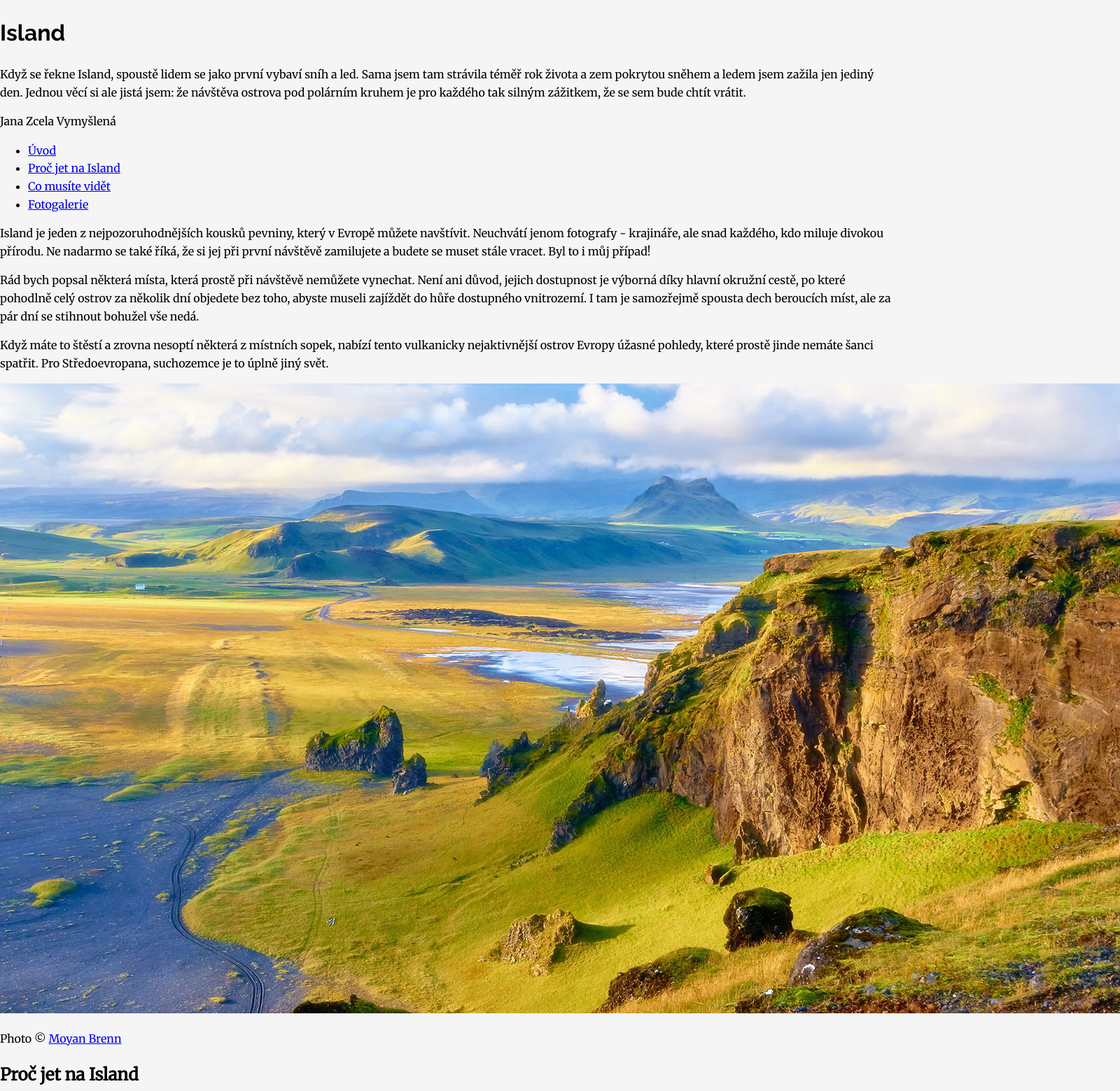
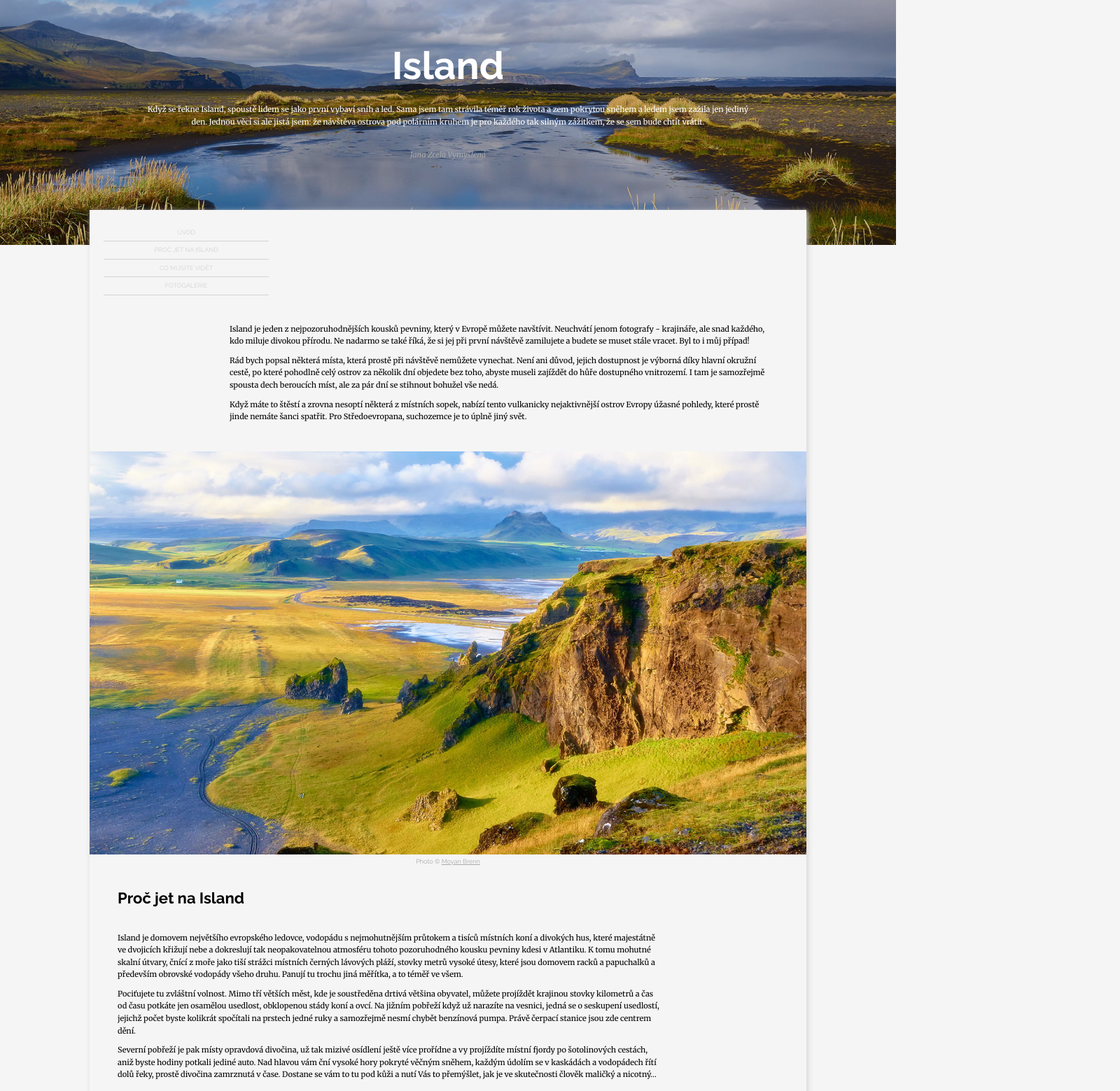
Before and after one commit to tvorimweb-2020-praha-jaro/projekt06-island-JanaAmbrozova, a plain HTML site: page index.html in a window 1280 px wide. Shown: the top 1559 px of the page at 70% size, 1600 px wide, since content can reach past the window. Drawn offline with Linux system fonts and the light colour scheme.

Commit message:
Island - 1.verze
Nepodařilo se mi:
- dostat photo popis do obrázku
- strong v CSS není boldem
- u PC verze zarovnani menu s 1. odstavcem - zkousela jsem přes display flex, ale nějak to nedopadlo
- podtrzeni nadpisu h2

```diff
--- a/index.html
+++ b/index.html
@@ -11,18 +11,18 @@
 
 
         <!-- hlavička -->
-
+    <div class="hlavicka">
             <h1 class="titulek">Island</h1>
 
             <p class="perex">Když se řekne Island, spoustě lidem se jako první vybaví sníh a led. Sama jsem tam strávila téměř rok života a zem pokrytou sněhem a ledem jsem zažila jen jediný den. Jednou věcí si ale jistá jsem: že návštěva ostrova pod polárním kruhem je pro každého tak silným zážitkem, že se sem bude chtít vrátit.</p>
 
             <p class="autor">Jana Zcela Vymyšlená</p>
+    </div>
 
 
-
-
+    <div class="clanek">
         <!-- menu -->
-
+        <div class="odstavec1">
             <ul class="menu">
                 <li><a href="#">Úvod</a></li>
                 <li><a href="#">Proč jet na Island</a></li>
@@ -31,16 +31,15 @@
             </ul>
 
 
-
             <!-- sekce Úvod -->
-
+            <div class="uvod">
                 <p>Island je jeden z nejpozoruhodnějších kousků pevniny, který v Evropě můžete navštívit. Neuchvátí jenom fotografy - krajináře, ale snad každého, kdo miluje divokou přírodu. Ne nadarmo se také říká, že si jej při první návštěvě zamilujete a budete se muset stále vracet. Byl to i můj případ!</p>
 
                 <p>Rád bych popsal některá místa, která prostě při návštěvě nemůžete vynechat. Není ani důvod, jejich dostupnost je výborná díky hlavní okružní cestě, po které pohodlně celý ostrov za několik dní objedete bez toho, abyste museli zajíždět do hůře dostupného vnitrozemí. I tam je samozřejmě spousta dech beroucích míst, ale za pár dní se stihnout bohužel vše nedá.</p>
 
                 <p>Když máte to štěstí a zrovna nesoptí některá z místních sopek, nabízí tento vulkanicky nejaktivnější ostrov Evropy úžasné pohledy, které prostě jinde nemáte šanci spatřit. Pro Středoevropana, suchozemce je to úplně jiný svět.</p>
-
-
+            </div>
+        </div>
                 <img src="images/island1.jpg" alt="Island">
                 <p class="popisek">
                     Photo &copy; <a href="https://flic.kr/p/yFnyAT">Moyan Brenn</a>
@@ -48,7 +47,7 @@
 
 
         <!-- sekce Proč -->
-
+        <div class="proc">
             <h2>Proč jet na Island</h2>
 
             <p>Island je domovem největšího evropského ledovce, vodopádu s nejmohutnějším průtokem a tisíců místních koní a divokých hus, které majestátně ve dvojicích křižují nebe a dokreslují tak neopakovatelnou atmosféru tohoto pozoruhodného kousku pevniny kdesi v Atlantiku. K tomu mohutné skalní útvary, čnící z moře jako tiší strážci místních černých lávových pláží, stovky metrů vysoké útesy, které jsou domovem racků a papuchalků a především obrovské vodopády všeho druhu. Panují tu trochu jiná měřítka, a to téměř ve všem.</p>
@@ -62,7 +61,7 @@
             <p class="popisek">
                 Photo &copy; <a href="https://flic.kr/p/yiAg2h">Moyan Brenn</a>
             </p>
-
+        </div>
 
         <!-- sekce Co musíte vidět -->
 
@@ -93,7 +92,7 @@
 
 
         <!-- sekce Fotogalerie -->
-
+        <div class="fotogalerie">
 		<h2>Fotogalerie</h2>
 
         <div class="galerie">
@@ -169,22 +168,24 @@
 					<span class="popisek-copy">Photo &copy; <a href="https://flic.kr/p/getEgS">Moyan Brenn</a></span>
 				</p>
             </div>
+        </div>
 
 		</div><!-- konec .galerie -->
 
 
 
         <!-- patička -->
-
+    <footer class="paticka">
         <p>
             Texty převzaty z článků:<br>
             Roman Pech - <a href="http://cestovani.idnes.cz/island-a-roman-pech-0nh-/kolem-sveta.aspx?c=A140519_125122_kolem-sveta_tom">Závislost jménem Island. Tipy znalce, jak zemi levně procestovat</a><br>
             Michal Balada - <a href="http://www.pohora.cz/tipy-na-vylety/16352-cesta-kolem-islandu-za-10-dni/">Cesta kolem Islandu za 10 dní</a>
         </p>
-        <p>
+    </footer>
+        <p class="uvodnifoto">
             Úvodní fotografie &copy; <a href="https://flic.kr/p/gett4S">Moyan Brenn</a>
         </p>
-
+    </div>
 
     </body>
 </html>
--- a/style.css
+++ b/style.css
@@ -13,31 +13,204 @@ body {
     padding: 0;
     background-color: #f5f5f5;
     font-family: 'Merriweather', serif;
-    font-size: 16px;
+    font-size: 11px;
     line-height: 1.6;
 }
 
+/* HLAVICKA */
+.hlavicka {
+    background-size: cover;
+    background-position: center;
+    background-image: linear-gradient(rgba(0,0,0,0.2), rgba(0,0,0,0.2)), url(images/island-hlavicka.jpg);
+    padding: 20px;
+}
+.titulek,
+.perex,
+.autor {
+    padding: 0;
+    text-align: center;
+}
+.titulek {
+    margin: 0 0 10px 0;
+    font-family: 'Raleway', serif;
+    font-size: 35px;
+    font-weight: 600;
+    color: white;
+}
+.perex {
+    margin: 0 0 30px 0;
+    color: white;
+}
+.autor {
+    margin: 0 0 10px 0;
+    font-style: italic;
+    color: darkgrey;
+}
 
-/* HLAVICKA */
+/* MENU */
+.menu {
+    margin: 0 0 20px 0;
+    padding: 20px;
+    list-style: none;
+}
+.menu li {
+    display: block;
+    border-bottom: solid lightgrey 0.05px;
+    padding:5px;
+}
+.menu a {
+    display: block;
+    font-family: 'Raleway', serif;
+    font-size: 9px;
+    text-transform: uppercase;
+    text-align: center;
+    color: lightgrey;
+    text-decoration: none;
+}
+.menu a:hover {
+}
 
-.titulek {
+/* OBSAH */
+p {
+    margin: 0 0 10px 0;
+    padding: 0px 15px;
+    color: black;
+}
+h2 {
+    margin: 0 0 30px 0;
+    padding: 15px;
+    font-size: 18px;
     font-family: 'Raleway', serif;
 }
-
-
-/* MENU */
-
-
-
-
-/* OBSAH */
-
-
-
+h2:after, p:before {
+    content:"";
+}
+img {
+    margin-top: 30px;
+    width: 100%;
+}
 
 /* FOTOGALERIE */
-
-
-
+.popisek {
+    font-size: 9px;
+    font-family: 'Raleway', serif;
+    text-align: center;
+    color: darkgrey;
+    line-height: normal;
+    margin: 0px;
+    padding: 0px 15px 15px 15px;
+}
+.foto .popisek {
+    font-weight: bolder;
+    padding: 10px 15px 15px 15px;
+}
+.popisek a {
+    color: darkgrey;
+}
+.popisek-copy {
+    font-weight: lighter;
+    font-size: 8px;
+}
+.foto img {
+    display: block;
+    margin: 0;
+}
 
 /* PATICKA */
+.paticka {
+    font-size: 9px;
+    color: darkgrey;
+    background-image: linear-gradient(lightgrey, white);
+    padding-top: 15px;
+    padding-bottom: 15px;
+}
+.paticka p {
+    color:darkgrey;
+}
+.paticka a {
+    color: darkgrey;
+}
+.uvodnifoto {
+    display: none;
+}
+
+@media (min-width: 480px) {
+    .galerie {
+        display: flex;
+        flex-wrap: wrap;
+    }
+    .foto {
+        flex: 1 1 50%;
+        max-width: 50%;
+    }
+    .titulek {
+        font-size: 45px;
+    }
+    .foto .popisek {
+        display: none;
+    }
+    p {
+        font-size: 9px;
+    }
+    .menu {
+        font-size: 9px;
+    }
+    .menu li {
+        display: inline-block;
+        border-top: solid 0.05px lightgrey;
+        border-bottom: solid 0.05px lightgrey;
+        width: 100%;
+    }
+    li {
+        max-width: 24%;
+       }
+
+@media (min-width: 860px) {
+    .galerie {
+        display: flex;
+        flex-wrap: wrap;
+    }
+    .foto {
+        flex: 1 1 calc(100% / 3);
+    }
+    .hlavicka {
+        position: relative;
+        height: 350px;
+        padding: 50px 200px;
+    }
+    .titulek {
+        font-size: 55px;
+    }
+    .clanek {
+        position: absolute;
+        width: 80%;
+        box-shadow: lightgrey 2px 2px 8px;
+        left: 10%;
+        top: 300px;
+        background-color: #f5f5f5;
+    }
+    .menu li {
+        display: block;
+        border: none;
+        border-bottom: solid lightgrey 0.05px;
+    }
+    p {
+        padding: 0px 50px 0px 200px;
+        font-size: 11px;
+    }
+    h2 {
+        padding: 15px 50px 0px 200px;
+        font-size: 22px;
+    }
+    .proc p {
+        padding: 0px 210px 0px 40px;
+    }
+    .proc h2 {
+        padding: 15px 210px 0px 40px;
+    }
+    .fotogalerie h2 {
+        padding: 15px 210px 0px 40px;
+    }
+    footer p {
+        padding: 0px;
+    }
```
Lines whose indentation alone changed are shown as unchanged.
